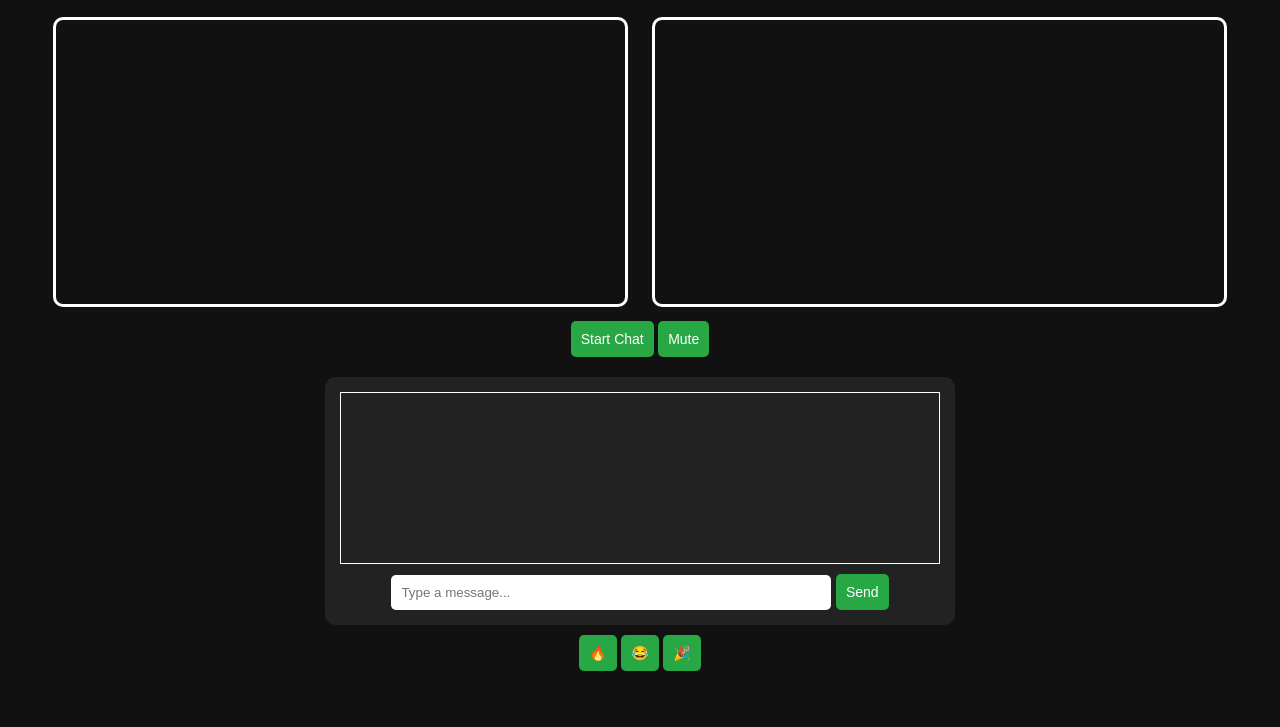
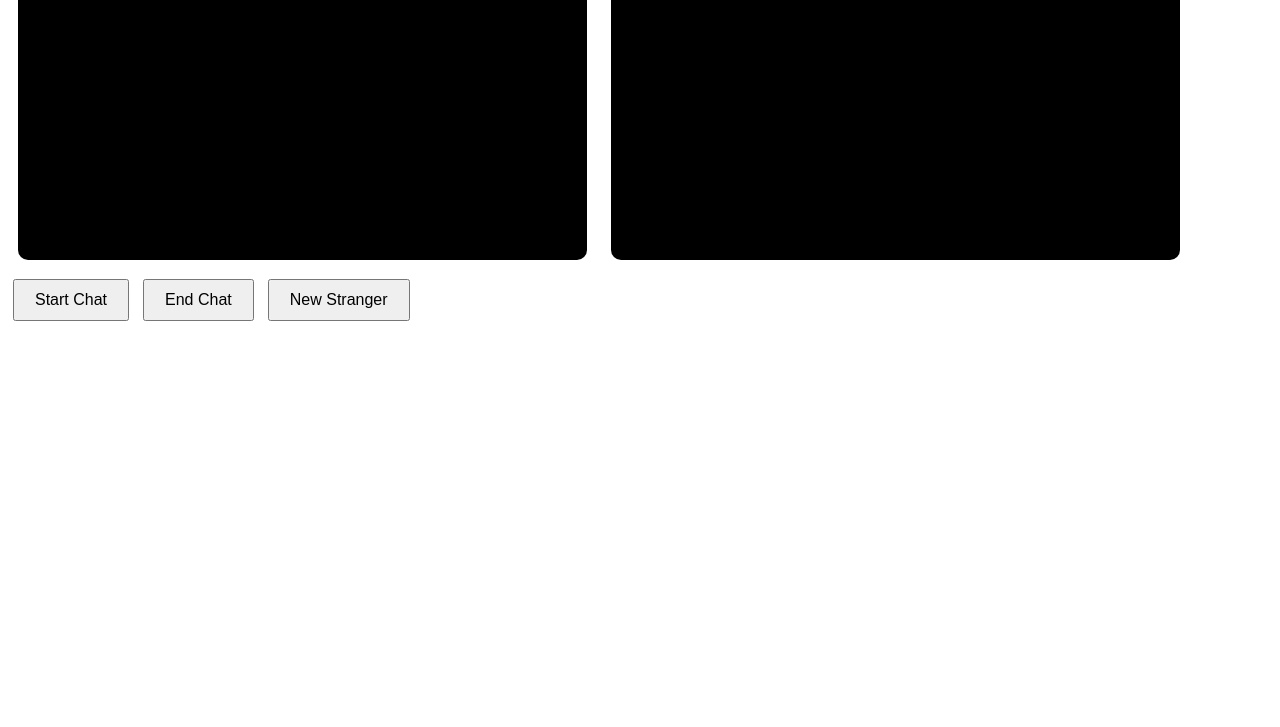
Before and after one commit to anshif099/VideoChat, a website: page index.html in a window 1280 px wide. Shown: the part 73-800 px from the top of the page. Drawn offline with Linux system fonts and the light colour scheme.

Commit message:
Update index.html

```diff
--- a/index.html
+++ b/index.html
@@ -1,72 +1,36 @@
 <!DOCTYPE html>
 <html lang="en">
 <head>
-  <meta charset="UTF-8" />
-  <meta name="viewport" content="width=device-width, initial-scale=1.0"/>
-  <title>Omegle Clone</title>
+  <meta charset="UTF-8">
+  <title>Video Chat with Stranger</title>
   <style>
-    body {
-      text-align: center;
-      font-family: Arial;
-      background: #111;
-      color: #fff;
-    }
     video {
       width: 45%;
       margin: 10px;
       border-radius: 10px;
-      border: 3px solid #fff;
+      background: black;
     }
-    #chat {
-      margin-top: 20px;
-      max-width: 600px;
-      margin-inline: auto;
-      background: #222;
-      padding: 15px;
-      border-radius: 10px;
-    }
-    #messages {
-      height: 150px;
-      overflow-y: auto;
-      border: 1px solid #fff;
-      padding: 10px;
+    #status {
+      font-size: 18px;
       margin-bottom: 10px;
-      text-align: left;
-    }
-    input[type="text"] {
-      width: 70%;
-      padding: 10px;
-      border-radius: 5px;
-      border: none;
     }
     button {
-      padding: 10px;
-      font-size: 14px;
-      background: #28a745;
-      color: #fff;
-      border: none;
-      border-radius: 5px;
-      cursor: pointer;
+      margin: 5px;
+      padding: 10px 20px;
+      font-size: 16px;
     }
   </style>
 </head>
 <body>
-  <h1>Video Chat + Text</h1>
-  <video id="localVideo" autoplay muted></video>
-  <video id="remoteVideo" autoplay></video>
-  <br>
-  <button id="startBtn">Start Chat</button>
-  <button id="muteBtn">Mute</button>
-
-  <div id="chat">
-    <div id="messages"></div>
-    <input type="text" id="messageInput" placeholder="Type a message...">
-    <button onclick="sendMessage()">Send</button>
+  <div id="status">Connecting...</div>
+  <div>
+    <video id="localVideo" autoplay playsinline muted></video>
+    <video id="remoteVideo" autoplay playsinline></video>
   </div>
-  <div style="margin-top: 10px;">
-    <button onclick="sendSticker('🔥')">🔥</button>
-    <button onclick="sendSticker('😂')">😂</button>
-    <button onclick="sendSticker('🎉')">🎉</button>
+  <div>
+    <button id="startBtn">Start Chat</button>
+    <button id="endBtn">End Chat</button>
+    <button id="newBtn">New Stranger</button>
   </div>
 
   <script src="script.js"></script>
```
